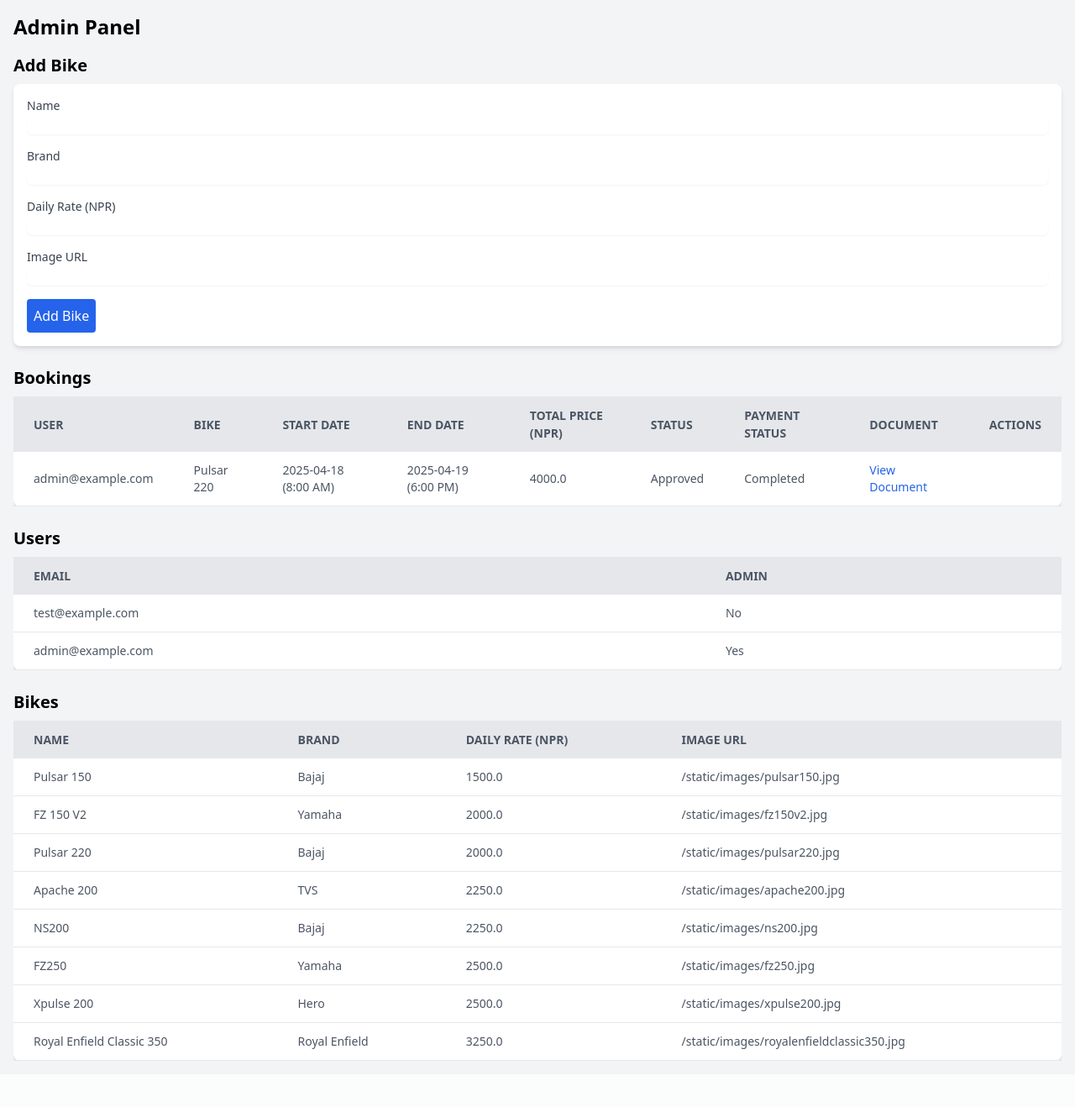
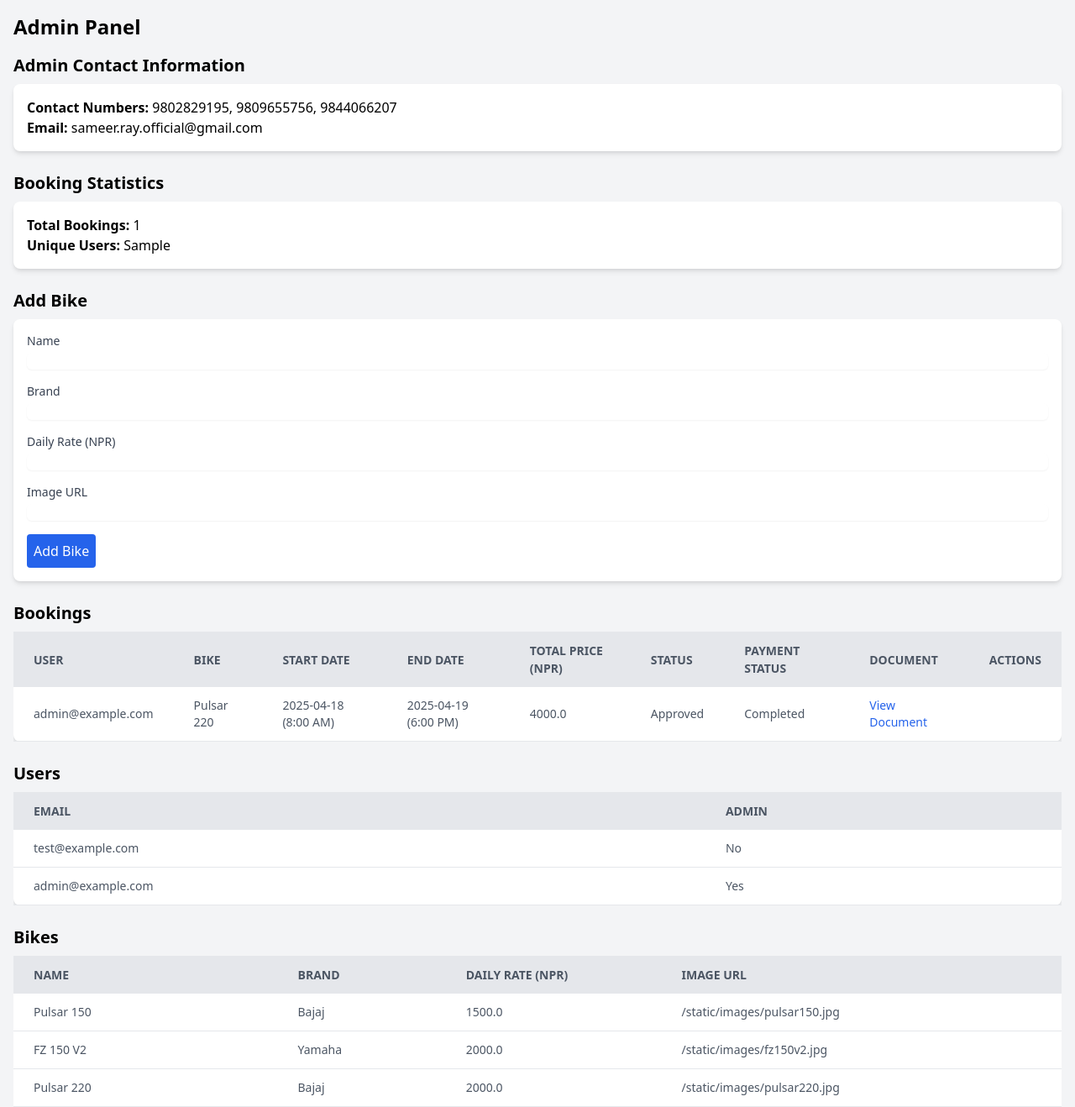
Before and after one commit to s1meer/nepal-bike-rentals, a Flask app: template app/templates/admin.html in a window 1280 px wide. Shown: the top 1318 px of the page at 84% size. Before the commit the page ends 1263 px from the top, so only its background shows below. Run offline with Flask 3, Linux system fonts and the light colour scheme; the template is opened without the code that fills it: values that come from a table or form of the project are taken from there, most other values are stand-ins (such as "Sample title", 1, 10 or a date in 2020).

Commit message:
Merge all admin dashboard features into admin.html, ensuring no features are removed

```diff
--- a/app/templates/admin.html
+++ b/app/templates/admin.html
@@ -20,6 +20,24 @@
                 </div>
             {% endif %}
         {% endwith %}
+
+        <!-- Admin Contact Information -->
+        <div class="mb-6">
+            <h2 class="text-xl font-semibold mb-2">Admin Contact Information</h2>
+            <div class="bg-white p-4 rounded-lg shadow-md">
+                <p><strong>Contact Numbers:</strong> 9802829195, 9809655756, 9844066207</p>
+                <p><strong>Email:</strong> sameer.ray.official@gmail.com</p>
+            </div>
+        </div>
+
+        <!-- Booking Statistics -->
+        <div class="mb-6">
+            <h2 class="text-xl font-semibold mb-2">Booking Statistics</h2>
+            <div class="bg-white p-4 rounded-lg shadow-md">
+                <p><strong>Total Bookings:</strong> {{ total_bookings }}</p>
+                <p><strong>Unique Users:</strong> {{ unique_users }}</p>
+            </div>
+        </div>
 
         <!-- Add Bike Form -->
         <div class="mb-6">
@@ -79,7 +97,10 @@
                             <td class="py-3 px-6 text-left">
                                 {% if booking.status == 'Pending' %}
                                 <a href="{{ url_for('routes.update_booking', id=booking.id, action='approve') }}" class="text-green-600 hover:underline mr-2">Approve</a>
-                                <a href="{{ url_for('routes.update_booking', id=booking.id, action='cancel') }}" class="text-red-600 hover:underline">Cancel</a>
+                                <a href="{{ url_for('routes.update_booking', id=booking.id, action='cancel') }}" class="text-red-600 hover:underline mr-2">Cancel</a>
+                                {% endif %}
+                                {% if booking.status == 'Approved' and booking.payment_status == 'Pending' %}
+                                <a href="{{ url_for('routes.resend_payment_qr', booking_id=booking.id) }}" class="text-blue-600 hover:underline">Resend QR Code</a>
                                 {% endif %}
                             </td>
                         </tr>
```
Also changed, not shown: app/routes.py (+72 -2 lines), site.db, 1 other file.
